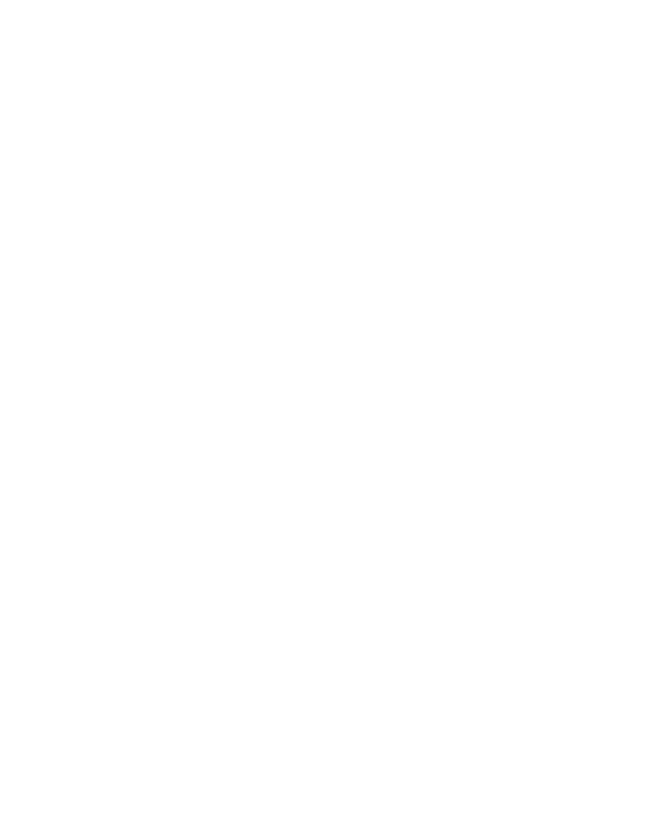
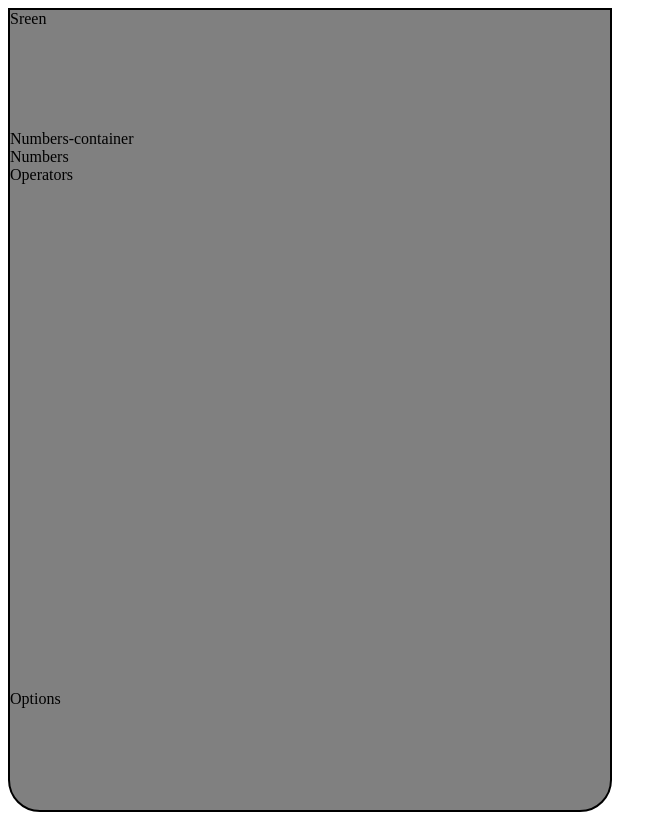
Before and after one commit to telepath01/Calculator, a plain HTML site: page index.html in a window 1280 px wide. Shown: the whole page, without its empty margins (0-667 px from the left). Drawn offline with Linux system fonts and the light colour scheme.

Commit message:
Updated the calculator
Updating the html of the calculator.
Created the following containers
-the body
-screen
-number pad
-options

```diff
--- a/index.html
+++ b/index.html
@@ -8,5 +8,16 @@
     <meta name="viewport" content="width=device-width, initial-scale=1.0" />
     <title>Calculator</title>
   </head>
-  <body></body>
+  <body>
+    <div class="calculator-container">
+      <div class="screen-container">Sreen</div>
+      <div class="number-pad-container">
+        Numbers-container
+        <div class="numbers">Numbers</div>
+        <div class="operators-container">Operators</div>
+      </div>
+
+      <div class="options-container">Options</div>
+    </div>
+  </body>
 </html>
--- a/resources/styles/style.css
+++ b/resources/styles/style.css
@@ -0,0 +1,42 @@
+body {
+  height: 800px;
+  width: 600px;
+}
+/* The start of the calculator container
+
+
+*/
+.calculator-container {
+  background-color: grey;
+  display: grid;
+  border: 2px solid black;
+  border-radius: 0 0 2rem 2rem;
+  height: 100%;
+  width: 100%;
+  grid-template-rows: 15% 70% 15%;
+  grid-template-areas:
+    "screen"
+    "num-pad"
+    "options";
+}
+
+/* The start of the screen container
+
+*/
+.screen-container {
+  grid-area: screen;
+}
+
+/* The start of the number pad container
+
+*/
+.number-pad-container {
+  grid-area: num-pad;
+}
+
+/* The start of the options container
+
+*/
+.options-container {
+  grid-area: options;
+}
```
Also changed, not shown: 1 other file.
